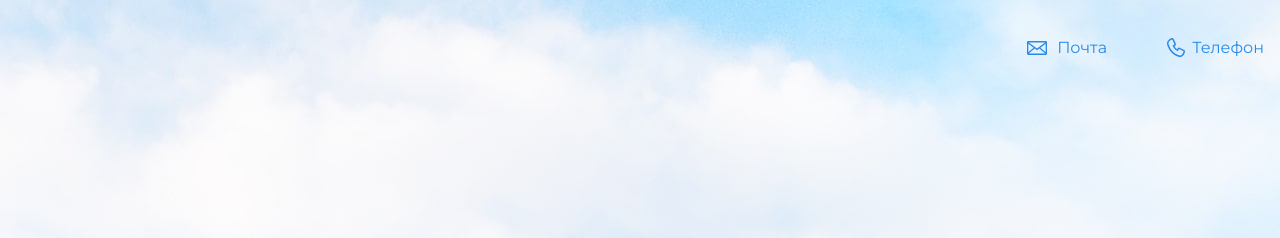
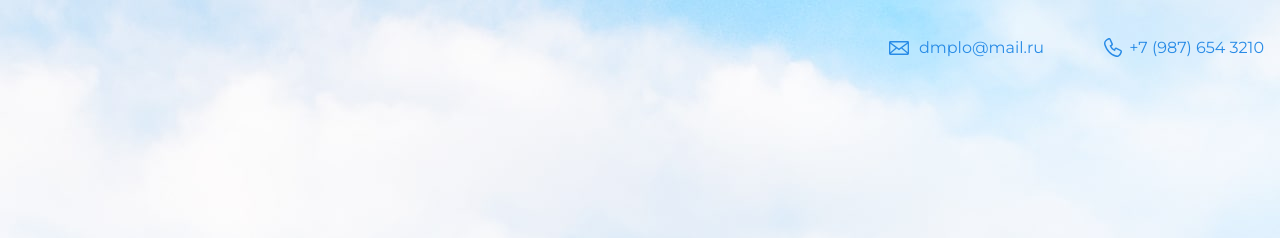
Before and after one commit to Dmplo/side, a plain HTML site: page index.html in a window 1280 px wide. Shown: the top 238 px of the page. Drawn offline with nearby package versions, Linux system fonts and the light colour scheme.

Commit message:
Update index.html

```diff
--- a/index.html
+++ b/index.html
@@ -10,8 +10,8 @@
   <body>
     <header class="page-header">
      <div class="container">
-    <a href="mailto:dmplo@mail.ru" class="header-email">Почта</a>
-    <a href="tel:+79876543210" class="header-phone">Телефон</a>
+    <a href="mailto:dmplo@mail.ru" class="header-email">dmplo@mail.ru</a>
+    <a href="tel:+79876543210" class="header-phone">+7 (987) 654 3210</a>
     </div>
     </header>
 
```
